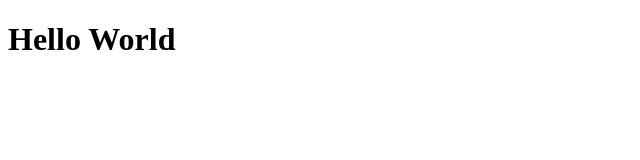
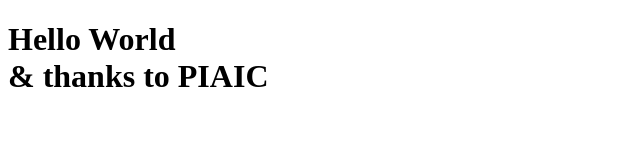
Before and after one commit to srehanpk/boot-camp, a plain HTML site: page index.html in a window 1280 px wide. Shown: the whole page, without its empty margins (0-640 px from the left). Drawn offline with Linux system fonts and the light colour scheme.

Commit message:
Thanks to PIAIC

```diff
--- a/index.html
+++ b/index.html
@@ -6,7 +6,7 @@
 <body>
 
 
-	<h1>Hello World</h1>
+	<h1>Hello World <br>& thanks to PIAIC </h1>
 
 </body>
 </html>
```
